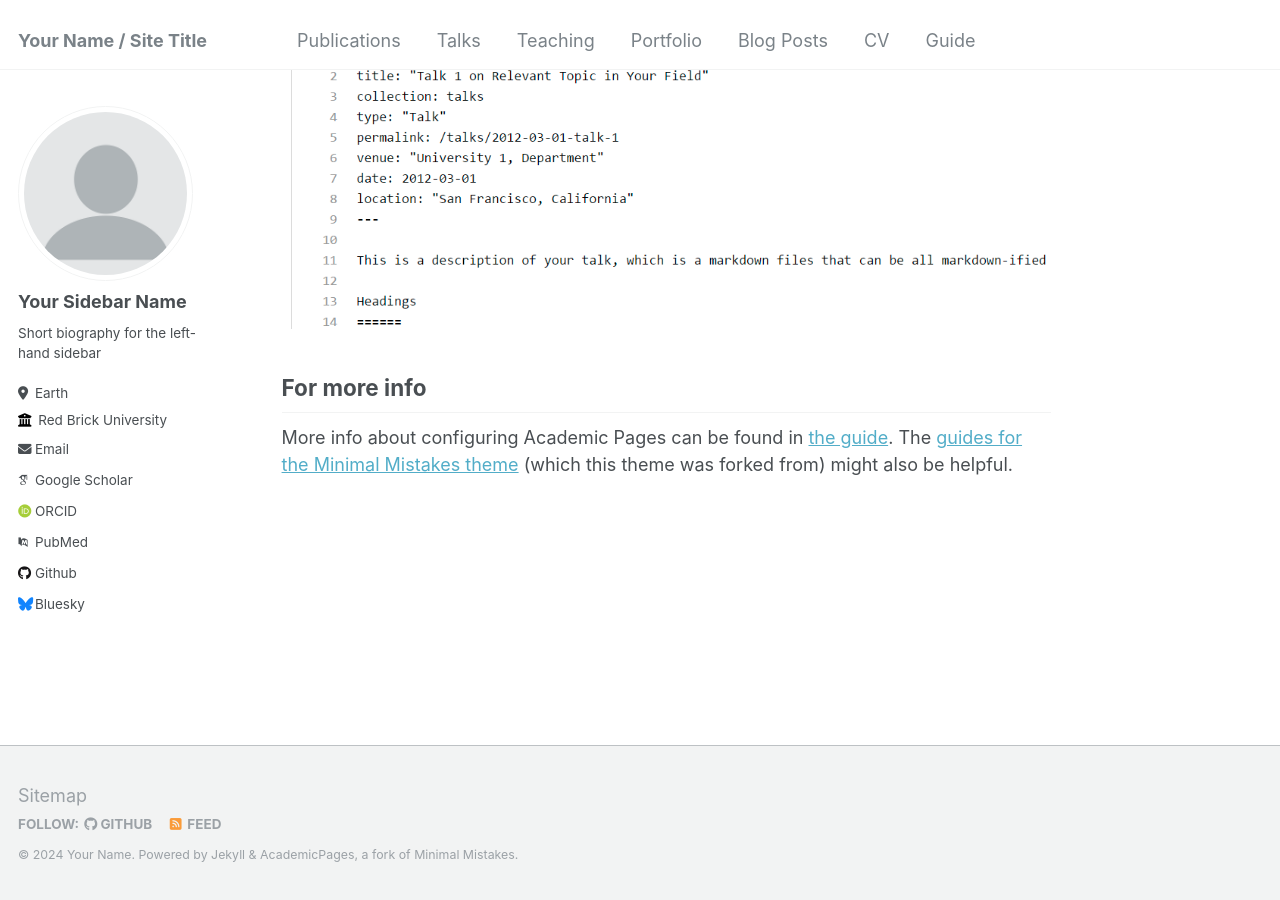
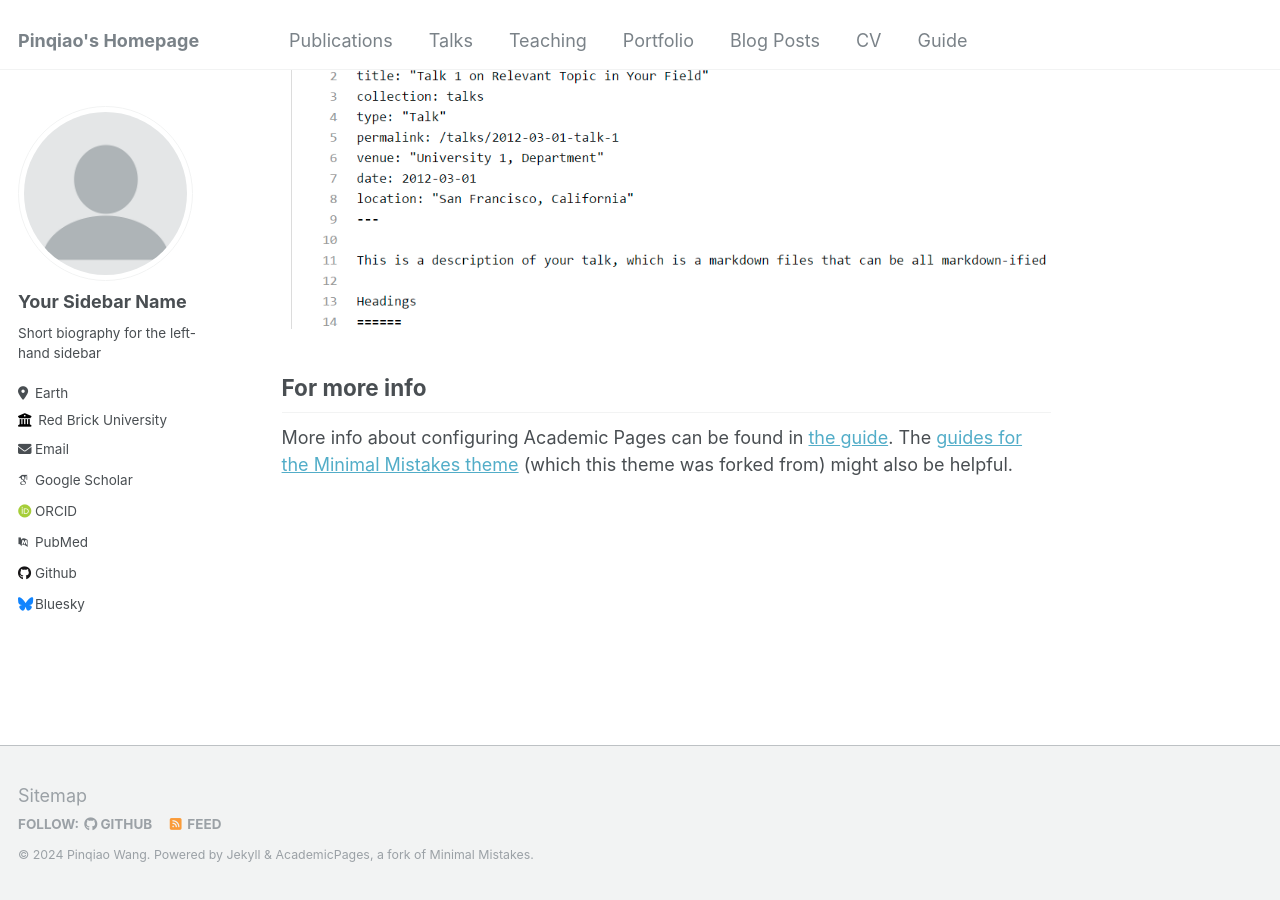
Before and after one commit to PinqiaoWang/Website, a Jekyll site: the page built from _pages/about.md, in a window 1280 px wide and 900 px high, scrolled down 2660 px. Built offline with Jekyll 4.4.1, drawn with Linux system fonts in a browser that asks for light colours; some web fonts are replaced.

Commit message:
Update _config.yml

```diff
--- a/_config.yml
+++ b/_config.yml
@@ -8,12 +8,12 @@
 
 # Basic Site Settings
 locale                   : "en-US"
-title                    : "Your Name / Site Title"
+title                    : "Pinqiao's Homepage"
 title_separator          : "-"
-name                     : &name "Your Name"
-description              : &description "personal description"
-url                      : https://academicpages.github.io # the base hostname & protocol for your site e.g. "https://mmistakes.github.io"
-baseurl                  : "" # the subpath of your site, e.g. "/blog"
+name                     : &name "Pinqiao Wang"
+description              : &description "AI/ML Researcher/Applying for PhD positions"
+URL                      : "https://pinqiaowang.github.io" # the base hostname & protocol for your site e.g. "https://mmistakes.github.io"
+baseurl                  : "/Website" # the subpath of your site, e.g. "/blog"
 repository               : "academicpages/academicpages.github.io"
 
 # Site Author - The following control what appear as part of the author content on the side bar.
```
